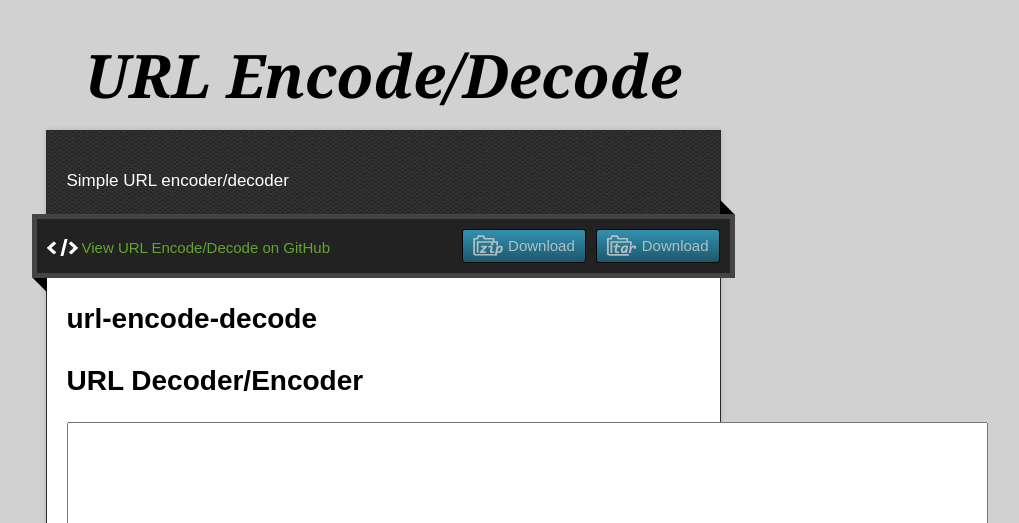
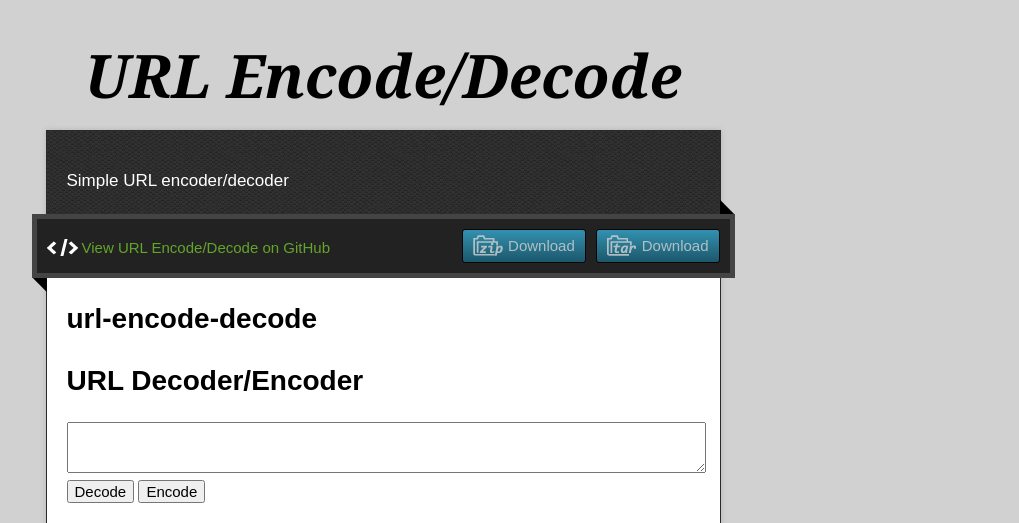
Before and after one commit to BetoFrega/url-encode-decode, a plain HTML site: page index.html in a window 1280 px wide. Shown: the top 523 px of the page, without its empty margins (257-1276 px from the left). Drawn offline with nearby package versions, Linux system fonts and the light colour scheme.

Commit message:
Update index.html

```diff
--- a/index.html
+++ b/index.html
@@ -55,7 +55,10 @@
 						<h1><a name="url-encode-decode" class="anchor" href="#url-encode-decode"><span class="octicon octicon-link"></span></a>url-encode-decode</h1>
 						<form onsubmit="return false;">
 							<h1>URL Decoder/Encoder</h1>
-							<textarea cols="100" rows="20" id="dencoder"></textarea>
+							<textarea id="dencoder" style="
+    width: 100%;
+    max-width: 100%;
+    min-width: 100%;"></textarea>
 
 							<div>
 								<input type="button" onclick="decode()" value="Decode">
```
